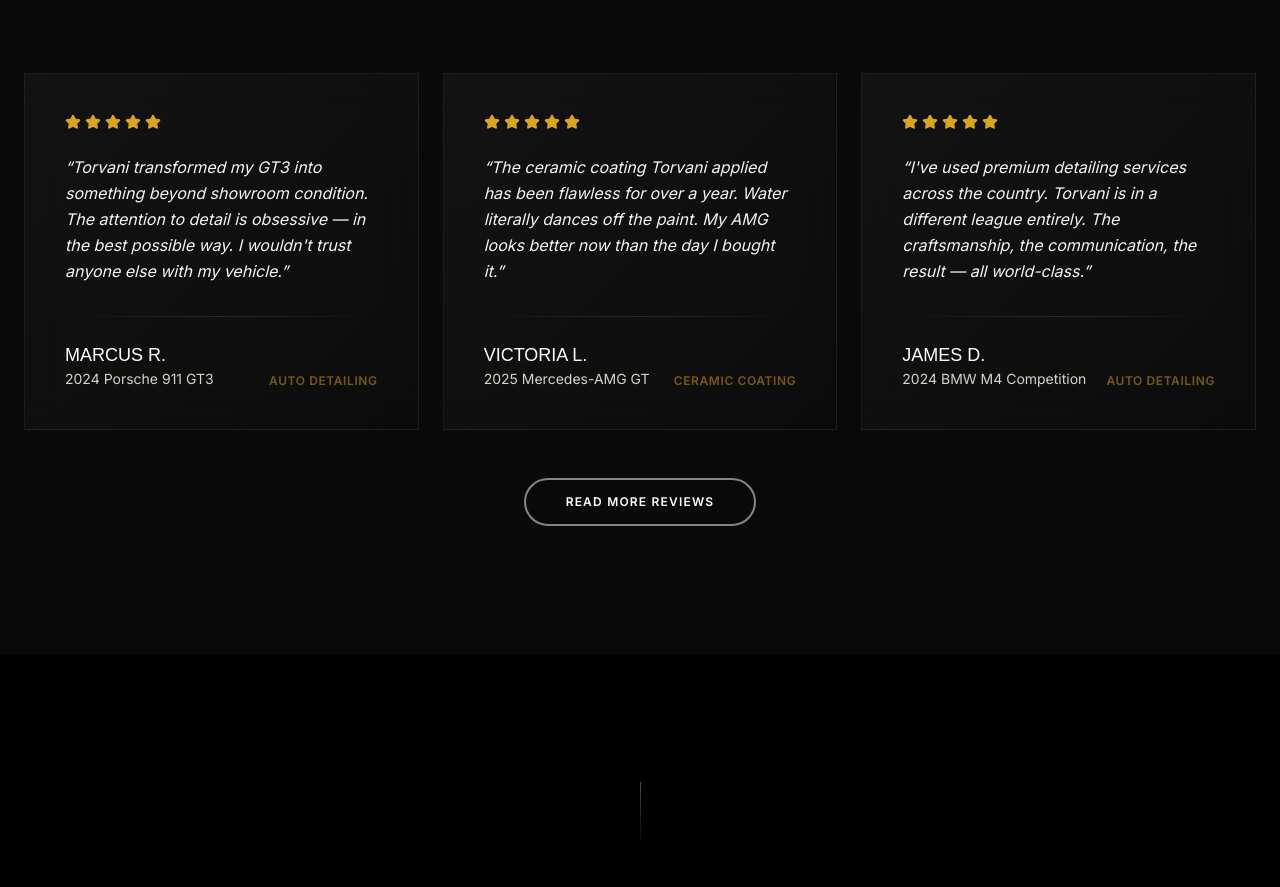
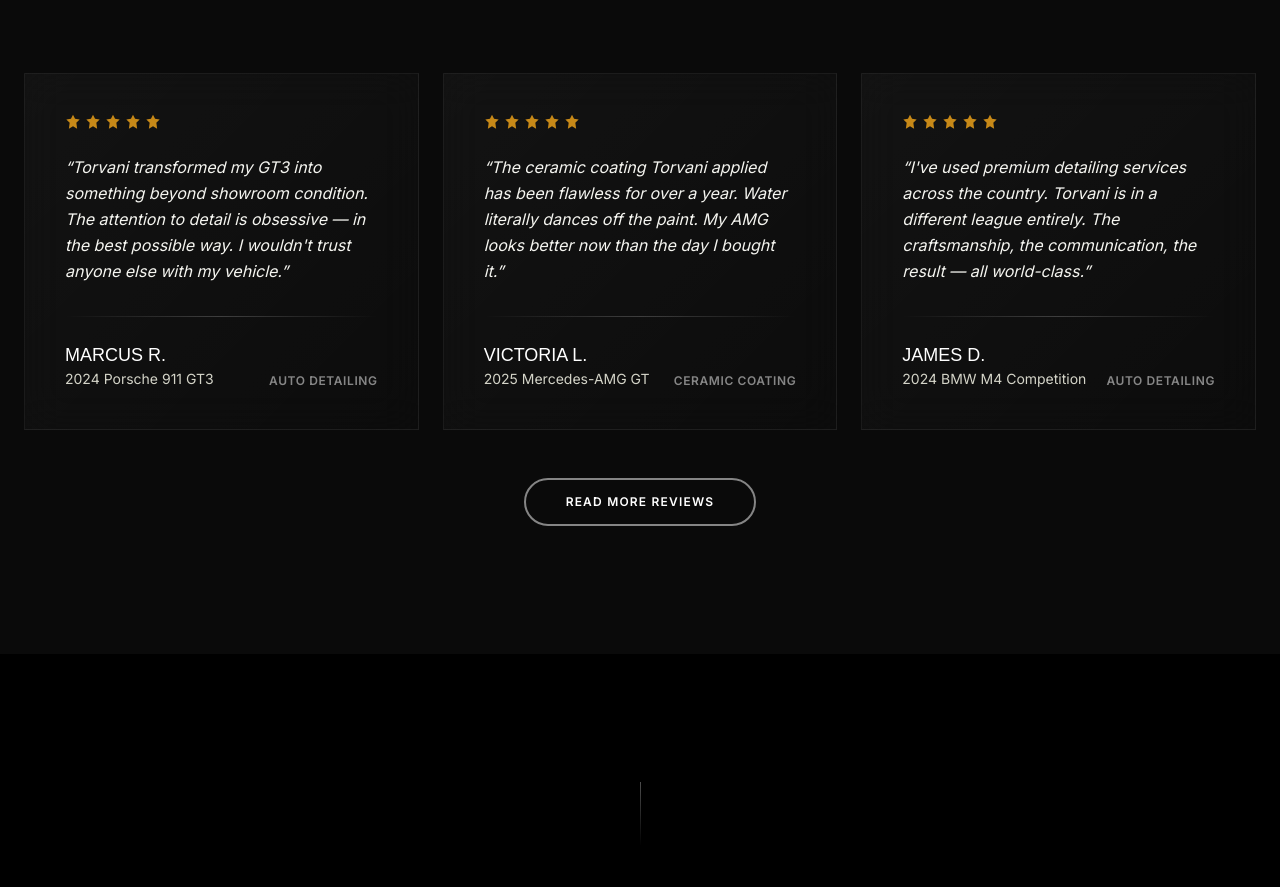
Before and after one commit to empexofficial/torvani, a Next.js app: page / in a window 1280 px wide. Shown: the part 6483-7370 px from the top of the page. Built offline with nearby package versions, Linux system fonts and the light colour scheme; a web font is replaced by a local one.

Commit message:
feat: Replaced Lucide Star icon with a custom SVG component and updated color classes for the star, divider, and service text in TestimonialCard.

```diff
--- a/src/components/ui/TestimonialCard.tsx
+++ b/src/components/ui/TestimonialCard.tsx
@@ -1,5 +1,19 @@
-import { Star } from "lucide-react";
 import AnimatedSection from "./AnimatedSection";
+
+function PointyStar({ className }: { className?: string }) {
+    return (
+        <svg
+            viewBox="0 0 24 24"
+            className={className}
+            xmlns="http://www.w3.org/2000/svg"
+        >
+            <path
+                d="M12 1l3.09 6.26L22 8.27l-5 4.87L18.18 22 12 18.27 5.82 22 7 13.14l-5-4.87 6.91-1.01L12 1z"
+                fill="currentColor"
+            />
+        </svg>
+    );
+}
 
 interface TestimonialCardProps {
     name: string;
@@ -24,9 +38,9 @@
                 {/* Rating */}
                 <div className="flex gap-1 mb-6">
                     {Array.from({ length: rating }).map((_, i) => (
-                        <Star
+                        <PointyStar
                             key={i}
-                            className="w-4 h-4 fill-gold-400 text-gold-400"
+                            className="w-4 h-4 text-gold-500"
                         />
                     ))}
                 </div>
@@ -37,7 +51,7 @@
                 </blockquote>
 
                 {/* Divider */}
-                <div className="w-full h-px bg-gradient-to-r from-transparent via-gold-500/20 to-transparent mb-6" />
+                <div className="w-full h-px bg-gradient-to-r from-transparent via-white/20 to-transparent mb-6" />
 
                 {/* Client */}
                 <div className="flex justify-between items-end">
@@ -47,7 +61,7 @@
                         </p>
                         <p className="font-body text-sm text-ivory-400">{vehicle}</p>
                     </div>
-                    <span className="text-xs font-body font-semibold tracking-wider uppercase text-gold-500/60">
+                    <span className="text-xs font-body font-semibold tracking-wider uppercase text-white/50">
                         {service}
                     </span>
                 </div>
```
